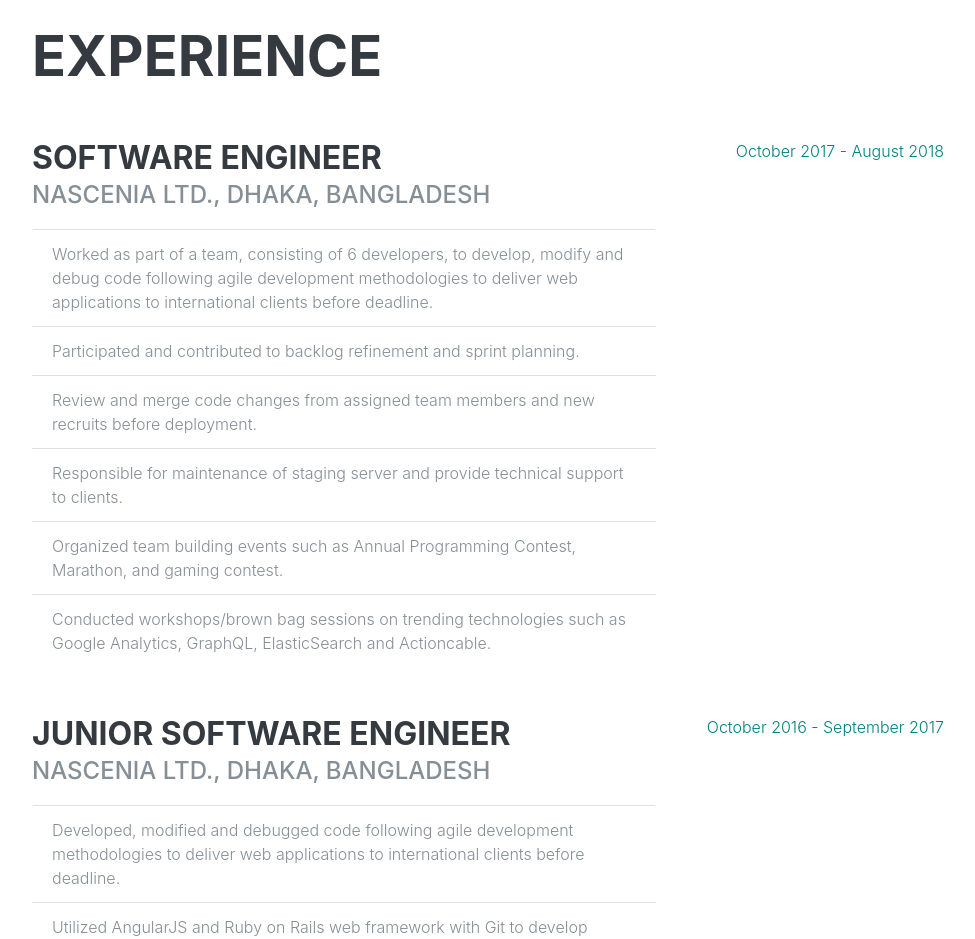
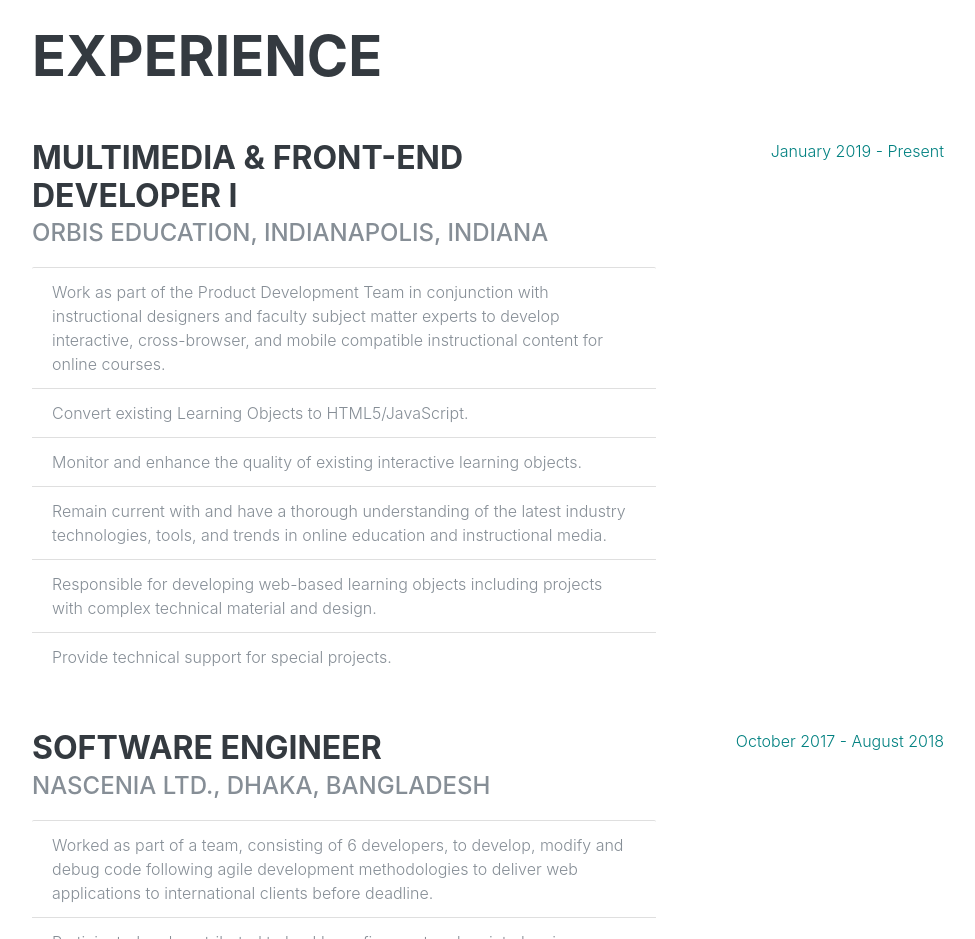
Before and after one commit to raafa16/moraafa, a plain HTML site: page index.html in a window 1280 px wide. Shown: the part 1240-2179 px from the top of the page, without its empty margins (288-1263 px from the left). Drawn offline with nearby package versions, Linux system fonts and the light colour scheme; a web font is replaced by a local one.

Commit message:
update job experience

```diff
--- a/index.html
+++ b/index.html
@@ -159,6 +159,24 @@
         <section class="resume-section p-3 p-lg-5 d-flex flex-column" id="experience">
             <div class="my-auto">
                 <h2 class="mb-5">Experience</h2>
+
+                <div class="resume-item d-flex flex-column flex-md-row mb-5">
+                    <div class="resume-content mr-auto">
+                        <h3 class="mb-0">Multimedia & Front-End Developer I</h3>
+                        <div class="subheading mb-3">Orbis Education, Indianapolis, Indiana</div>
+                        <ul class="list-group list-group-flush">
+                            <li class="list-group-item">Work as part of the Product Development Team in conjunction with instructional designers and faculty subject matter experts to develop interactive, cross-browser, and mobile compatible instructional content for online courses.</li>
+                            <li class="list-group-item">Convert existing Learning Objects to HTML5/JavaScript.</li>
+                            <li class="list-group-item">Monitor and enhance the quality of existing interactive learning objects.</li>
+                            <li class="list-group-item">Remain current with and have a thorough understanding of the latest industry technologies, tools, and trends in online education and instructional media.</li>
+                            <li class="list-group-item">Responsible for developing web-based learning objects including projects with complex technical material and design.</li>
+                            <li class="list-group-item">Provide technical support for special projects.</li>
+                        </ul>
+                    </div>
+                    <div class="resume-date text-md-right">
+                        <span class="text-primary">January 2019 - Present</span>
+                    </div>
+                </div>
 
                 <div class="resume-item d-flex flex-column flex-md-row mb-5">
                     <div class="resume-content mr-auto">
```
